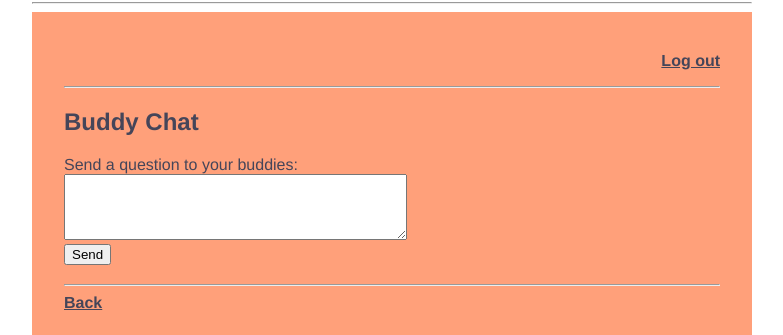
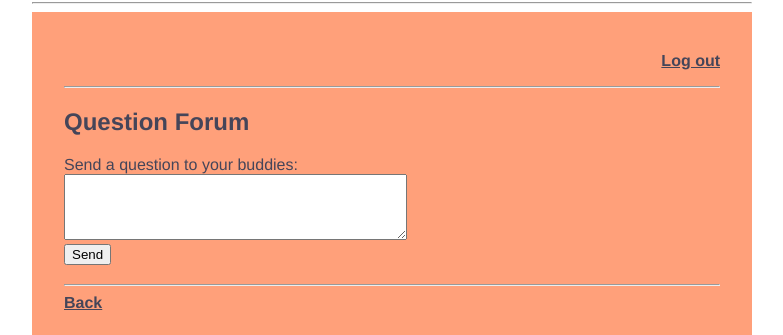
Before and after one commit to SiniCode/study-buddy, a Flask app: template templates/chat.html in a window 1280 px wide. Shown: the part 294-629 px from the top of the page, without its empty margins (248-1031 px from the left). Run offline with Flask 2, Linux system fonts and the light colour scheme; the template is opened without the code that fills it, so the values that code supplies are empty; the visitor is signed in with stand-in values (Sample User, id 1).

Commit message:
refine word choices

```diff
--- a/templates/chat.html
+++ b/templates/chat.html
@@ -1,9 +1,9 @@
 {% extends "layout.html" %}
-{% block title %}Chat{% endblock %}
+{% block title %}Questions{% endblock %}
 {% block content %}
 <p class="logout"><a href="/logout">Log out</a></p>
 <hr>
-<h2>Buddy Chat</h2>
+<h2>Question Forum</h2>
 {% if session.user_id %}
 <form action="/chat" method="post">
   Send a question to your buddies:
--- a/templates/check.html
+++ b/templates/check.html
@@ -13,6 +13,6 @@
 <hr>
 <p>
   <a href="/play/{{ quiz_id }}">Next task</a>
-  <a href="/home">Quit</a>
+  <a href="/home">End Quiz</a>
 </p>
 {% endblock %}
--- a/templates/home.html
+++ b/templates/home.html
@@ -12,7 +12,7 @@
     {% endfor %}
   </ul>
 
-  <a href="/chat">Chat</a> with other buddies
+  <a href="/chat">Question Forum</a>
   <br>
   <a href="/statistics">Check</a> your progress
 
--- a/templates/play.html
+++ b/templates/play.html
@@ -15,7 +15,7 @@
   <input id=button type="submit" value="Check">
   <input type="hidden" name="csrf_token" value="{{ session.csrf_token }}">
 </form>
-<p><a href="/home">Quit</a></p>
+<p><a href="/home">End Quiz</a></p>
 {% else %}
 <p><a href="/">Log in</a> to play</p>
 {% endif %}
```
